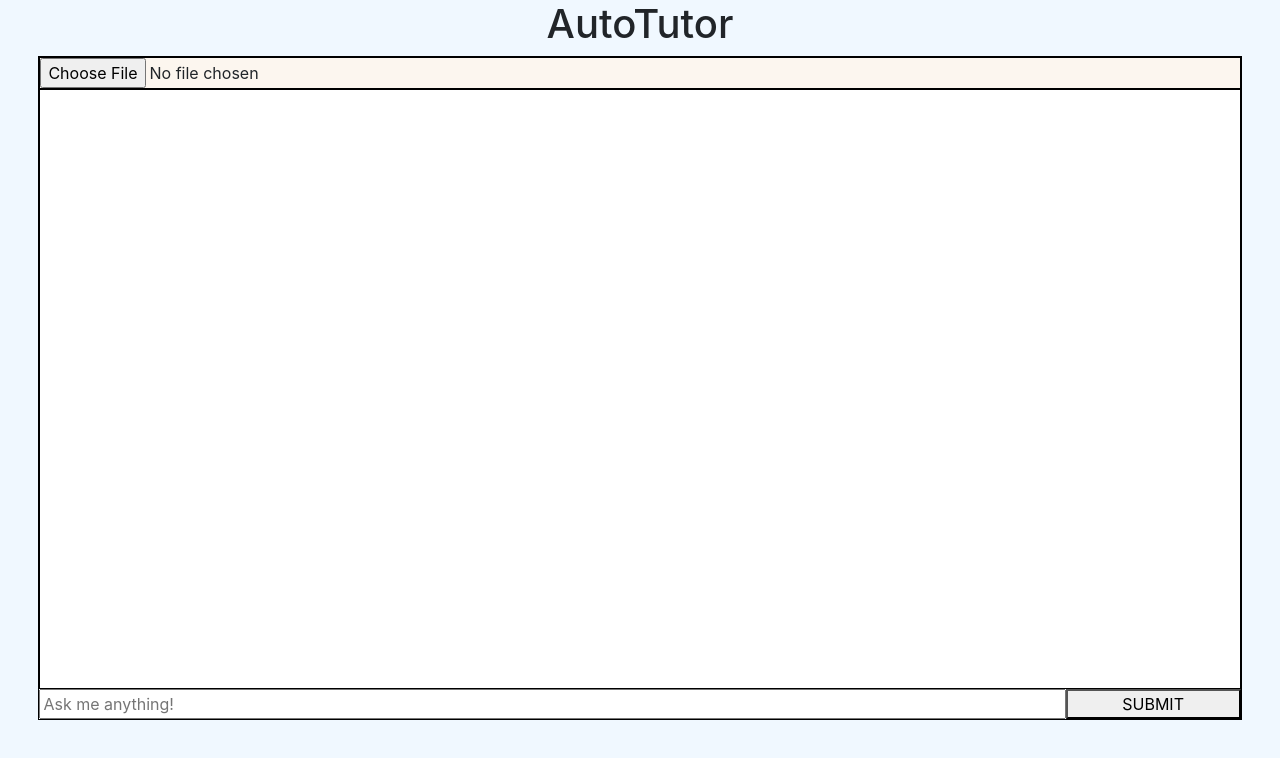
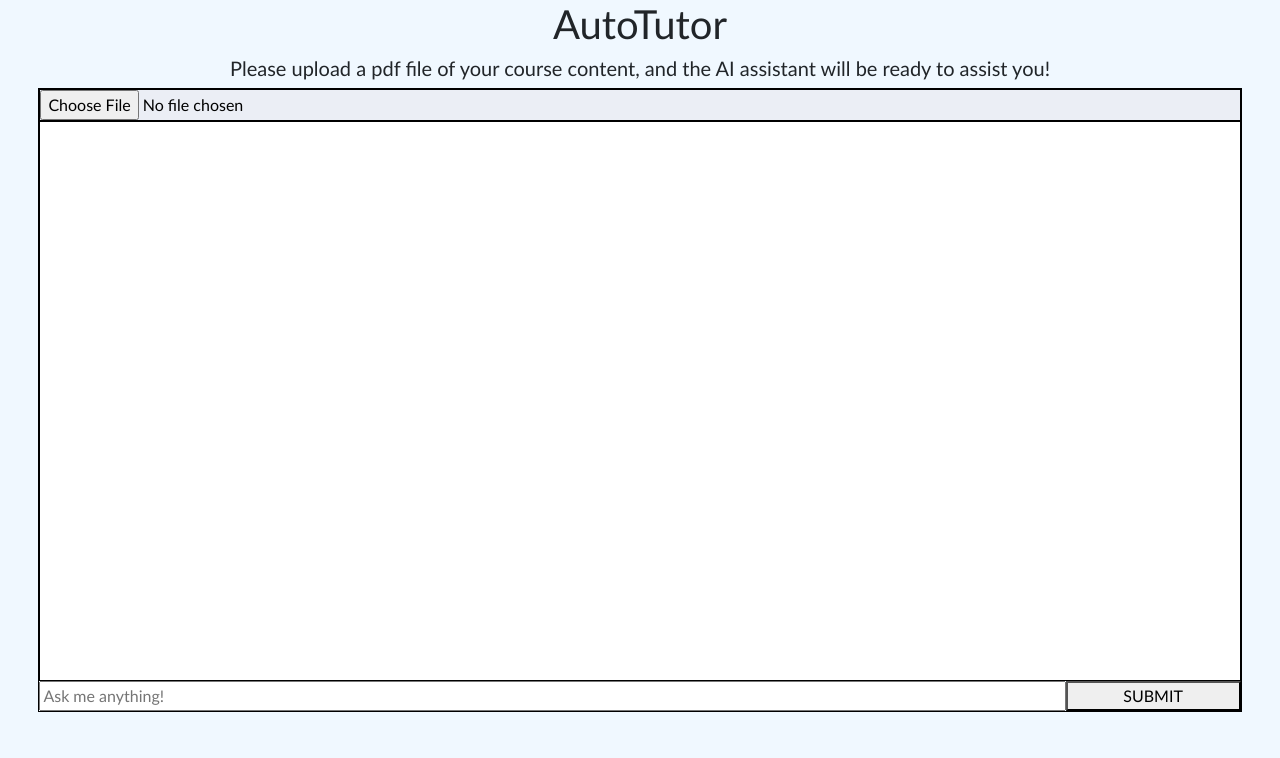
Before and after one commit to QuintonMak/AutoTutor, a React (Create React App) app: page / in a window 1280 px wide. Shown: the top 758 px of the page. Built offline with nearby package versions, Linux system fonts and the light colour scheme; no server answers.

Commit message:
Revert "update styles and appearance"
This reverts commit 58d7126d4e0b52f45ed868e55ae26802ca9d7df8.

```diff
--- a/package.json
+++ b/package.json
@@ -1,5 +1,4 @@
 {
-  "homepage": "https://quintonmak.github.io/autotutor",
   "type": "module",
   "name": "my-app",
   "version": "0.1.0",
--- a/src/App.css
+++ b/src/App.css
@@ -4,6 +4,8 @@ html, .App {
 
 .App {
   text-align: center;
+  font-family:'Gill Sans', 'Gill Sans MT', Calibri, 'Trebuchet MS', sans-serif;
+
 }
 
 .App-logo {
@@ -46,7 +48,8 @@ html, .App {
   border-color: black;
   border-width: 1px;
   border-style: solid;
-  background-color: rgb(252, 246, 239);
+  background-color: rgb(235, 238, 245);
+  color: black;
 }
 
 .aiBody input {
--- a/src/App.js
+++ b/src/App.js
@@ -9,6 +9,7 @@ function App() {
   return (
     <div className="App">
       <h1 className="title">AutoTutor</h1>
+      <h5>Please upload a pdf file of your course content, and the AI assistant will be ready to assist you!</h5>
       <AiWindow/>
     </div>
   );
--- a/src/aiWindow.css
+++ b/src/aiWindow.css
@@ -1,5 +1,5 @@
 .aiWindow {
-    height: 75vh;
+    height: 70vh;
     text-align: left;
 
     display: float;
@@ -37,11 +37,10 @@
 
 .textBox {
     margin: 0 5px 8px 5px;
-    padding-left: 3px;
-    background-color: rgb(238, 238, 238);
+    background-color:rgb(235, 238, 245);
+    padding: 0 5px;
 }
 
 .textBox p {
-    padding: 0;
     margin: 0;
 }
--- a/src/aiWindow.js
+++ b/src/aiWindow.js
@@ -37,7 +37,7 @@ function AiWindow() {
       // append the prompt to the current text
       const formJson = Object.fromEntries(formData.entries());
       console.log(formJson);
-      const prompt = "You: " + formJson.userInput;
+      const prompt = "**You:** " + formJson.userInput;
       let new_text = text + NL + prompt + NL;
       set_text(new_text);
 
@@ -49,7 +49,7 @@ function AiWindow() {
       }
 
       // generate completion
-      new_text += "Gemini: ";
+      new_text += "**Gemini:**  ";
       const outputStream = await generateStream(prompt);
       for await (const chunk of outputStream) {
         try {
```
